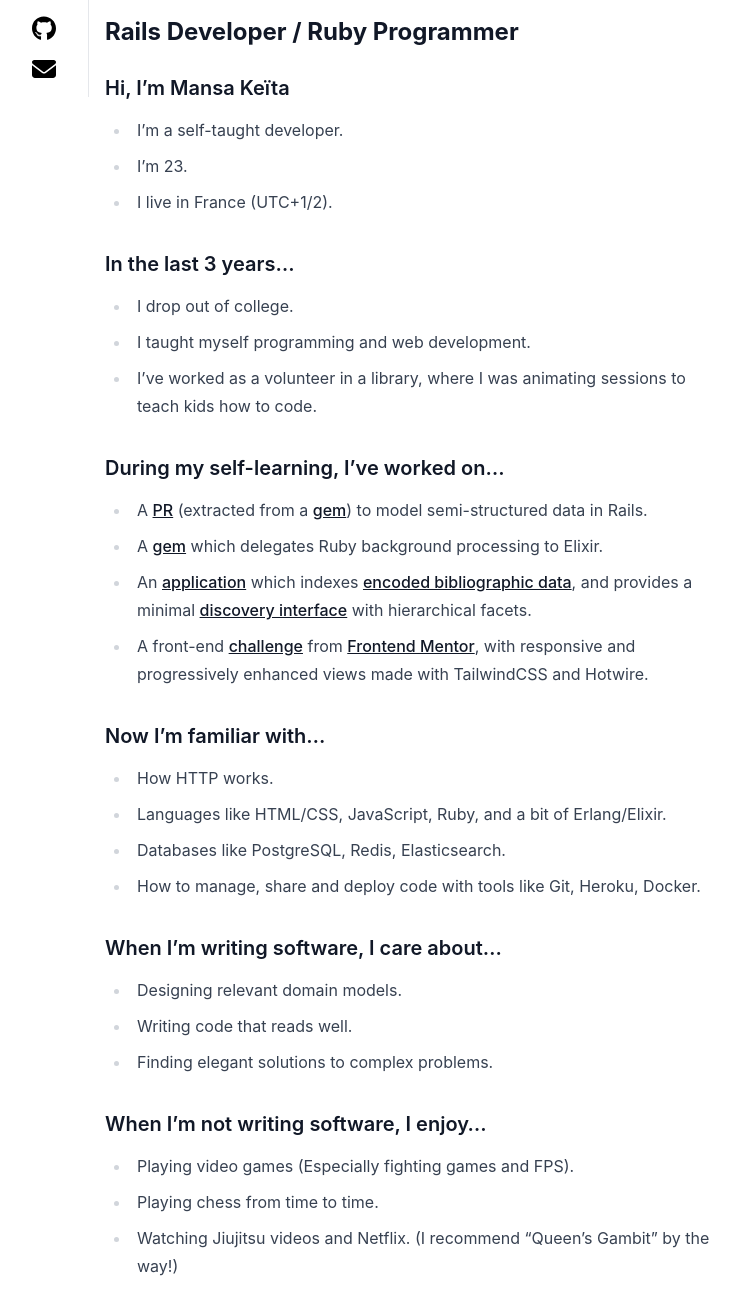
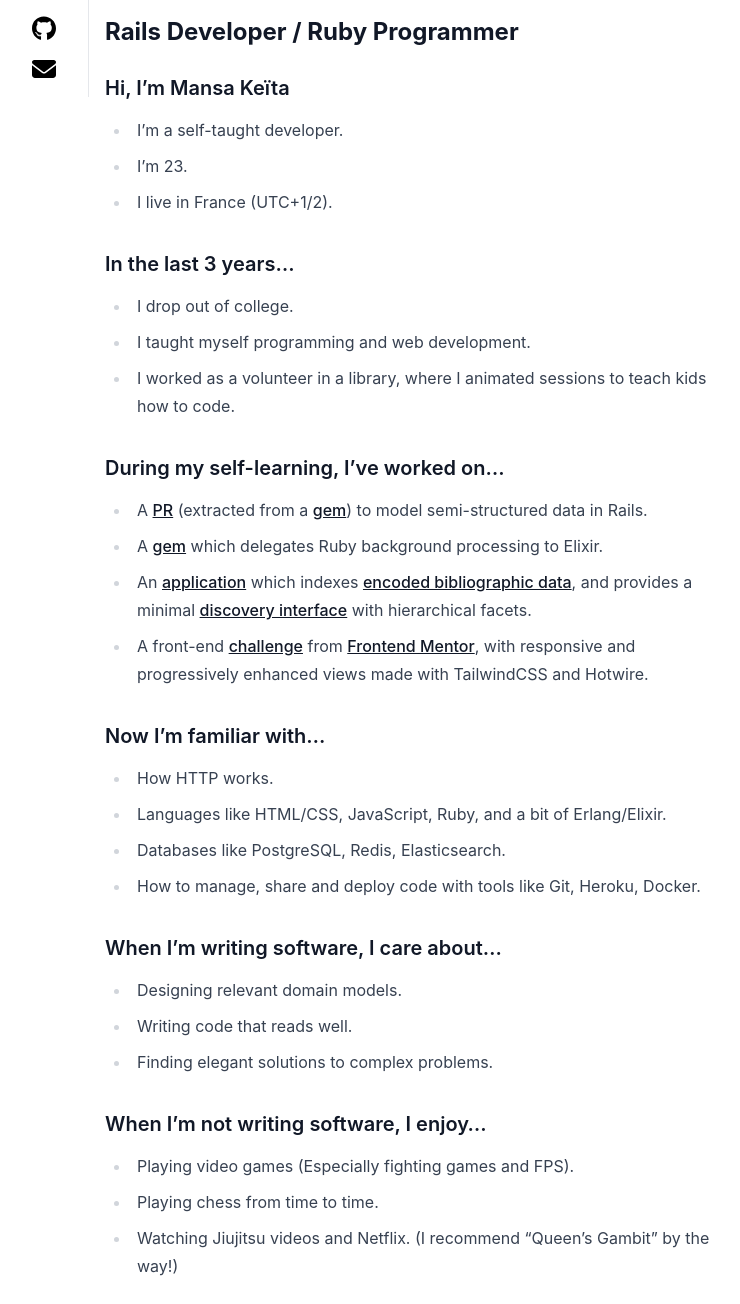
Before and after one commit to Mansakondo/Mansakondo.github.io, a Jekyll site: the page built from index.md, in a window 1280 px wide. Shown: the whole page, without its empty margins (0-740 px from the left). Built offline with Jekyll 4.4.1, drawn with Linux system fonts in a browser that asks for light colours; nearby versions of some CDN libraries.

Commit message:
Update resume

```diff
--- a/index.md
+++ b/index.md
@@ -12,7 +12,7 @@ title: "Mansa Keïta"
 ### In the last 3 years...
 * I drop out of college.
 * I taught myself programming and web development.
-* I've worked as a volunteer in a library, where I was animating sessions to teach kids how to
+* I worked as a volunteer in a library, where I animated sessions to teach kids how to
 		code.
 
 ### During my self-learning, I've worked on...
```
